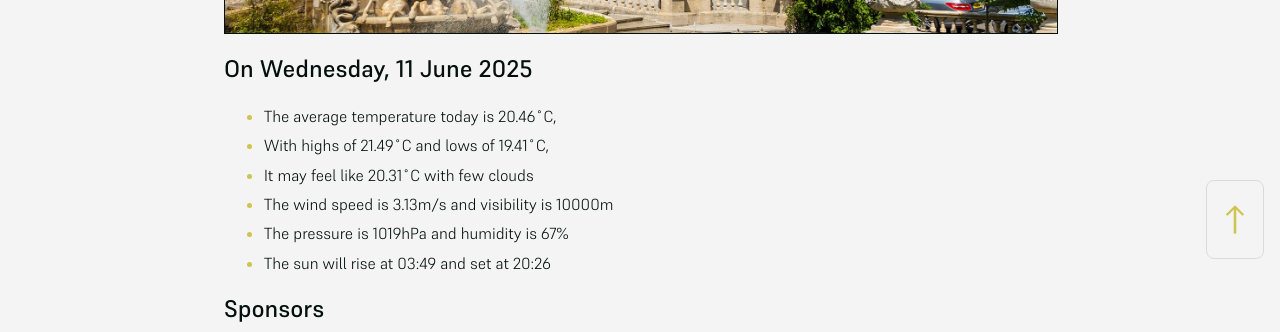
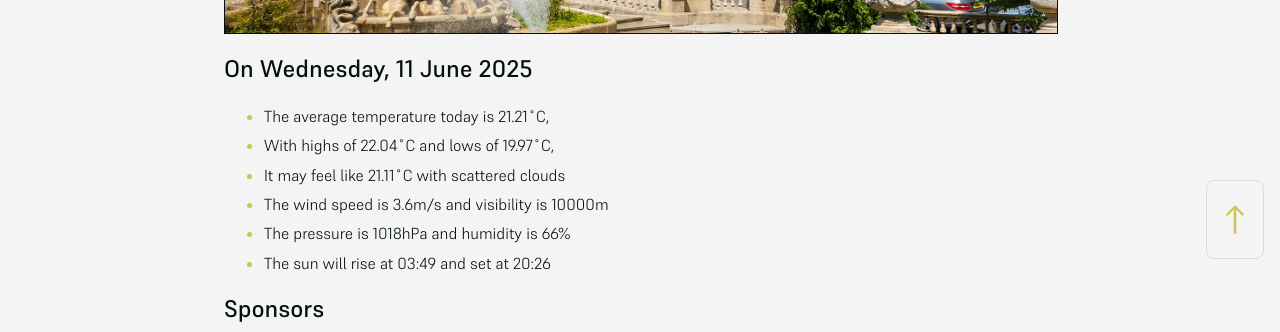
Before and after one commit to mat-0/cheltenham-open-data, a Jekyll site: the page built from index.md, in a window 1280 px wide. Shown: the part 625-957 px from the top of the page. Built offline with Jekyll 4.4.1, drawn with Linux system fonts in a browser that asks for light colours.

Commit message:
Updated 2025-06-11 10:57:54

```diff
--- a/index.md
+++ b/index.md
@@ -10,11 +10,11 @@ seo: Menu
 <!-- weather_marker starts -->
 ## On Wednesday, 11 June 2025
 
-- The average temperature today is 20.46˚C,
-- With highs of 21.49˚C and lows of 19.41˚C,
-- It may feel like 20.31˚C with few clouds
-- The wind speed is 3.13m/s and visibility is 10000m
-- The pressure is 1019hPa and humidity is 67%
+- The average temperature today is 21.21˚C,
+- With highs of 22.04˚C and lows of 19.97˚C,
+- It may feel like 21.11˚C with scattered clouds
+- The wind speed is 3.6m/s and visibility is 10000m
+- The pressure is 1018hPa and humidity is 66%
 - The sun will rise at 03:49 and set at 20:26
 
 <!-- weather_marker ends -->
```
Also changed, not shown: _data/flood.json (+5 -48 lines), _pages/fix-my-street.md (+1 -1 lines), _pages/news.md (+7 -7 lines).
